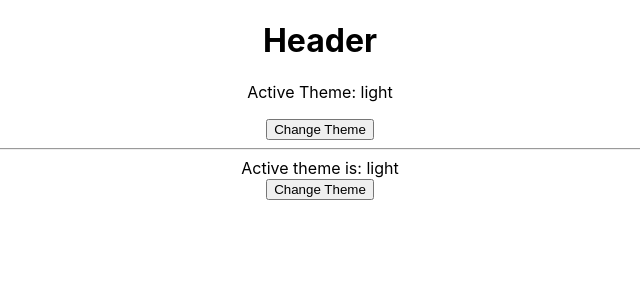
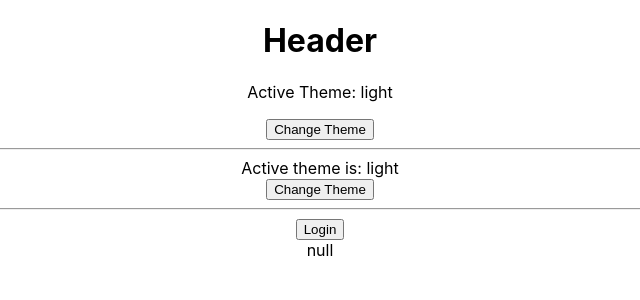
Before and after one commit to Babashov/React-Context, a React (Create React App) app: page / in a window 1280 px wide. Shown: the top 300 px of the page, without its empty margins (320-960 px from the left). Built offline with nearby package versions, Linux system fonts and the light colour scheme.

Commit message:
Multiple Context

```diff
--- a/src/App.js
+++ b/src/App.js
@@ -1,12 +1,15 @@
 import './App.css';
 import Container from './components/Container';
+import { UserProvider } from './context/UserContext';
 import {ThemeProvider} from './context/ThemeContext'
 
 function App() {
   return (
     <div className="App">
       <ThemeProvider>
-        <Container/>
+        <UserProvider>
+          <Container/>
+        </UserProvider>
       </ThemeProvider>
     </div>
   );
--- a/src/components/Container.jsx
+++ b/src/components/Container.jsx
@@ -2,6 +2,8 @@ import { useContext } from "react"
 import ThemeContext from "../context/ThemeContext"
 import Header from "./Header"
 import Button from "./Button"
+import Profile from './Profile';
+
 
 function Container() {
     const {theme} = useContext(ThemeContext)
@@ -10,6 +12,8 @@ function Container() {
         <Header/>
         <hr/>
         <Button/>
+        <hr/>
+        <Profile/>
     </div>
   )
 }
--- /dev/null
+++ b/src/components/Profile.jsx
@@ -0,0 +1,40 @@
+import { useState,useContext } from "react"
+import { userContext } from "../context/UserContext"
+
+function Profile() {
+    const {user,setUser} = useContext(userContext)
+    const [loading,setLoading] = useState(false)
+
+    const handleLogin = (e)=>{
+        setLoading(true)
+        setTimeout(()=>{
+            setUser({id:1,login:'babashov',bio:'lorem ipsum'})
+            setLoading(false)
+        },1500)
+    }
+
+    const handleLogOut = (e)=>{
+        setLoading(true)
+        setTimeout(()=>{
+            setUser(null)
+            setLoading(false)
+        },2000)
+    }
+
+  return (
+    <div>
+        {!user && (
+            <button onClick={handleLogin}>{loading ? 'loading...' : 'Login'}</button>
+        )}
+
+        {user && (
+            <button onClick={handleLogOut}>{loading ? 'loading...' : 'Logout'}</button>
+        )}
+
+        <br/>
+        {JSON.stringify(user)}
+    </div>
+  )
+}
+
+export default Profile
--- /dev/null
+++ b/src/context/UserContext.js
@@ -0,0 +1,15 @@
+import { createContext,useState } from "react";
+
+export const userContext = createContext()
+
+export const UserProvider = ({children})=>{
+
+    const [user,setUser] = useState(null)
+
+    const providerValues = {
+        user,
+        setUser,
+    }
+
+    return <userContext.Provider value={providerValues}>{children}</userContext.Provider>
+}
```
